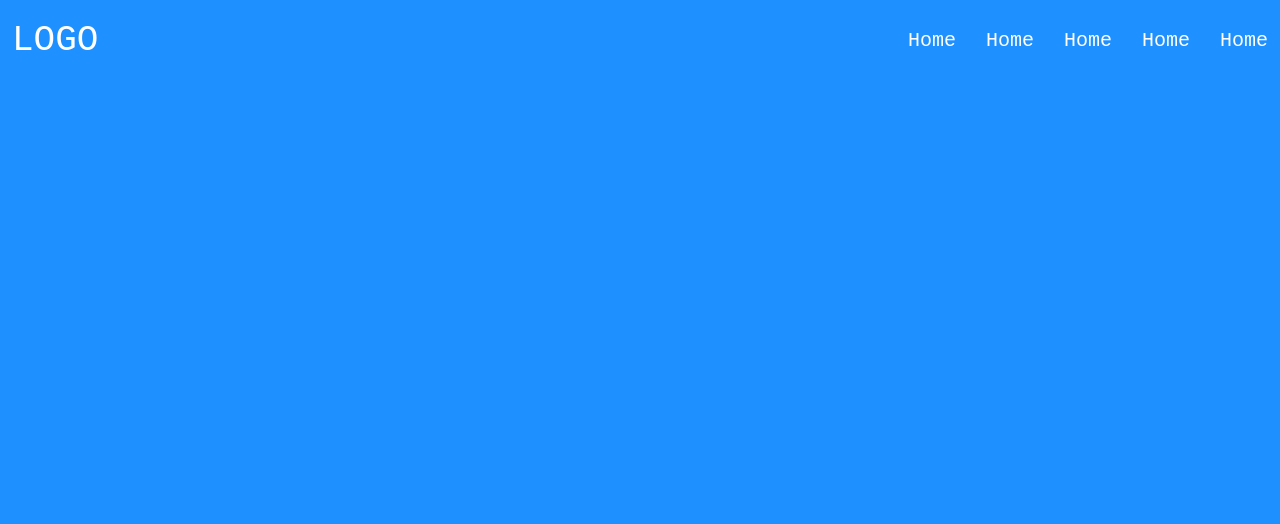
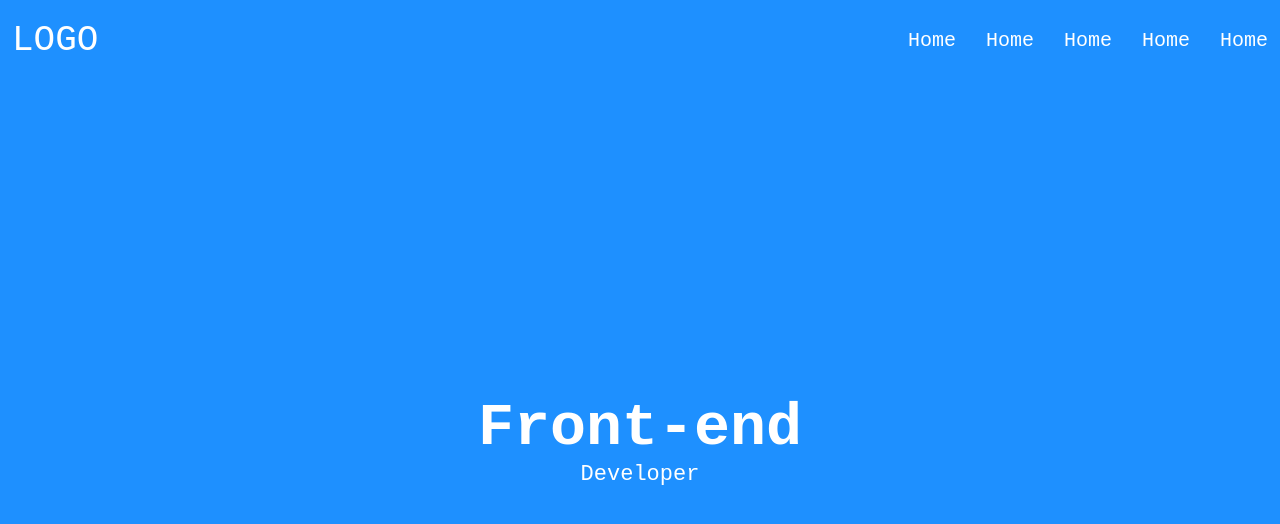
Before and after one commit to CC-ZICO/GitStart, a plain HTML site: page index.html in a window 1280 px wide. Drawn offline with Linux system fonts and the light colour scheme.

Commit message:
changes html and css

```diff
--- a/index.html
+++ b/index.html
@@ -21,6 +21,12 @@
                 </ul>
             </div>
         </nav>
+        <div class="header__content">
+            <div class="container">
+                <h1 class="header__title">Front-end</h1>
+                <p class="header__txt">Developer</p>
+            </div>
+        </div>
     </header>
 </body>
 </html>
--- a/style.css
+++ b/style.css
@@ -25,6 +25,8 @@ ul {
 .header {
     min-height: 100vh;
     background: dodgerblue;
+    display: flex;
+    flex-direction: column;
 }
 
 .header__nav {
@@ -53,4 +55,20 @@ ul {
     color: #fff;
 }
 
+.header__content {
+    flex-grow: 1;
+    display: flex;
+    align-items: center;
+    text-align: center;
+    color: #fff;
+}
+
+.header__title {
+    font-size: 60px;
+}
+
+.header__txt {
+    font-size: 22px;
+}
+
 /* header end */
```
